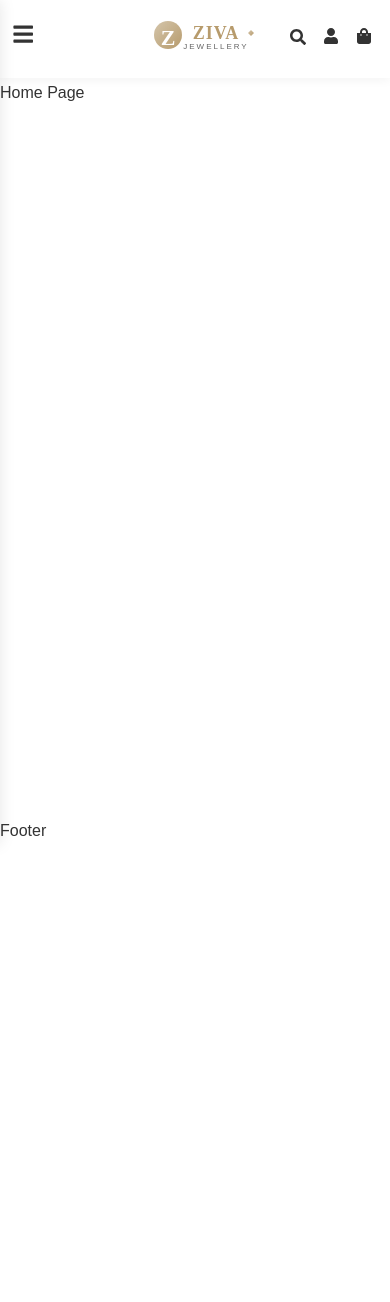
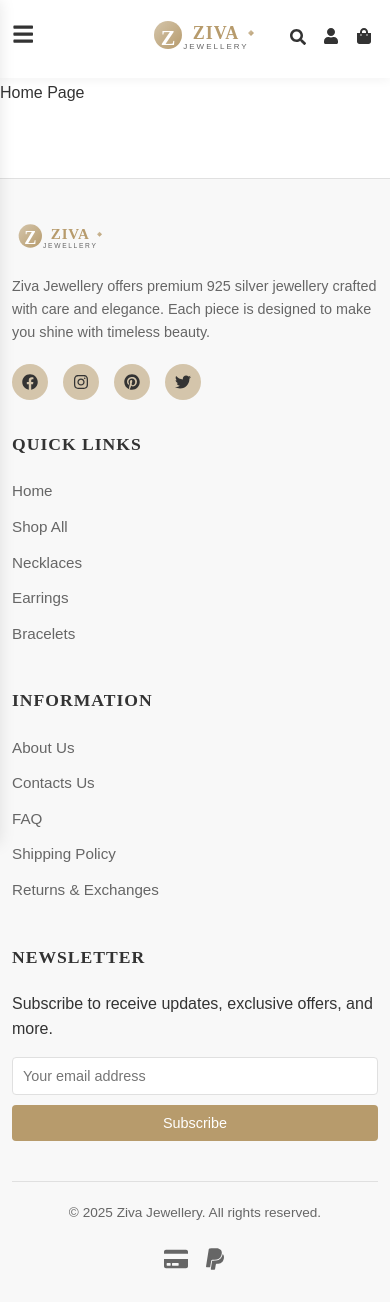
Before and after one commit to spawn08/jewellery-web-app, a React (Create React App) app: page / in a window 390 px wide. Before the commit the page ends 844 px from the top, so only its background shows below. Built offline with nearby package versions, Linux system fonts and the light colour scheme.

Commit message:
Add Footer component with responsive design and social links; include newsletter subscription form and payment method icons

```diff
--- a/src/components/Footer/Footer.css
+++ b/src/components/Footer/Footer.css
@@ -0,0 +1,132 @@
+.site-footer {
+  background-color: #f8f8f8;
+  padding: 60px 0 20px;
+  margin-top: 40px;
+  border-top: 1px solid var(--border-color);
+}
+
+.footer-top {
+  display: grid;
+  grid-template-columns: repeat(auto-fit, minmax(220px, 1fr));
+  gap: 30px;
+  margin-bottom: 40px;
+}
+
+.footer-col h3 {
+  color: var(--secondary-color);
+  margin-bottom: 20px;
+  font-size: 1.1rem;
+  font-weight: 600;
+  text-transform: uppercase;
+  letter-spacing: 1px;
+}
+
+.footer-about {
+  color: var(--light-text);
+  font-size: 0.9rem;
+  line-height: 1.6;
+  margin: 15px 0;
+}
+
+.social-links {
+  display: flex;
+  gap: 15px;
+  margin-top: 20px;
+}
+
+.social-links a {
+  display: flex;
+  align-items: center;
+  justify-content: center;
+  width: 36px;
+  height: 36px;
+  background-color: var(--primary-light);
+  color: var(--secondary-color);
+  border-radius: 50%;
+  font-size: 1rem;
+  transition: all 0.3s ease;
+}
+
+.social-links a:hover {
+  background-color: var(--primary-color);
+  color: white;
+  transform: translateY(-3px);
+}
+
+.footer-col ul {
+  list-style: none;
+  padding: 0;
+  margin: 0;
+}
+
+.footer-col ul li {
+  margin-bottom: 10px;
+}
+
+.footer-col ul li a {
+  color: var(--light-text);
+  transition: color 0.3s ease;
+  font-size: 0.95rem;
+}
+
+.footer-col ul li a:hover {
+  color: var(--primary-color);
+}
+
+.newsletter-form {
+  margin-top: 15px;
+}
+
+.newsletter-form input {
+  width: 100%;
+  padding: 10px;
+  margin-bottom: 10px;
+  border: 1px solid var(--border-color);
+  border-radius: 4px;
+  font-size: 0.9rem;
+}
+
+.newsletter-form button {
+  width: 100%;
+  padding: 10px;
+  font-size: 0.9rem;
+}
+
+.footer-bottom {
+  border-top: 1px solid var(--border-color);
+  padding-top: 20px;
+  display: flex;
+  justify-content: space-between;
+  align-items: center;
+  flex-wrap: wrap;
+  gap: 20px;
+}
+
+.copyright {
+  color: var(--light-text);
+  font-size: 0.85rem;
+}
+
+.payment-methods {
+  display: flex;
+  gap: 15px;
+  color: var(--light-text);
+  font-size: 1.5rem;
+}
+
+@media (max-width: 768px) {
+  .footer-top {
+    grid-template-columns: repeat(auto-fit, minmax(200px, 1fr));
+  }
+
+  .footer-bottom {
+    flex-direction: column;
+    text-align: center;
+  }
+}
+
+@media (max-width: 576px) {
+  .site-footer {
+    padding: 40px 0 20px;
+  }
+}
--- a/src/components/Footer/Footer.jsx
+++ b/src/components/Footer/Footer.jsx
@@ -1,11 +1,123 @@
-import React, {useState, useContext} from 'react';
+import React, { useState, useContext } from "react";
+import { Link } from "react-router-dom";
+import {
+  FaFacebook,
+  FaPinterest,
+  FaInstagram,
+  FaTwitter,
+  FaCreditCard,
+  FaPaypal,
+} from "react-icons/fa";
+import Logo from "../Logo";
+import "./Footer.css";
 
 const Footer = () => {
-    return(
-        <div>
-            Footer
+  const currentYear = new Date().getFullYear();
+  return (
+    <footer className="site-footer">
+      <div className="container">
+        <div className="footer-top">
+          <div className="footer-col">
+            <Logo width={100} height={34} />
+            <p className="footer-about">
+              Ziva Jewellery offers premium 925 silver jewellery crafted with
+              care and elegance. Each piece is designed to make you shine with
+              timeless beauty.
+            </p>
+            <div className="social-links">
+              <a href="#" aria-label="Facebook">
+                <FaFacebook />
+              </a>
+              <a href="#" aria-label="Instagram">
+                <FaInstagram />
+              </a>
+              <a href="#" aria-label="Pinterest">
+                <FaPinterest />
+              </a>
+              <a href="#" aria-label="X">
+                <FaTwitter />
+              </a>
+            </div>
+          </div>
+
+          <div className="footer-col">
+            <h3>Quick Links</h3>
+            <ul>
+              <li>
+                <Link to="/">Home</Link>
+              </li>
+            </ul>
+            <ul>
+              <li>
+                <Link to="/products">Shop All</Link>
+              </li>
+            </ul>
+            <ul>
+              <li>
+                <Link to="/products?category=necklace">Necklaces</Link>
+              </li>
+            </ul>
+            <ul>
+              <li>
+                <Link to="/products?category=earrings">Earrings</Link>
+              </li>
+            </ul>
+            <ul>
+              <li>
+                <Link to="/products?category=bracelet">Bracelets</Link>
+              </li>
+            </ul>
+          </div>
+
+          <div className="footer-col">
+            <h3>Information</h3>
+            <ul>
+              <li>
+                <Link to="/about">About Us</Link>
+              </li>
+              <li>
+                <Link to="/contact">Contacts Us</Link>
+              </li>
+              <li>
+                <Link to="/faq">FAQ</Link>
+              </li>
+              <li>
+                <Link to="/shipping">Shipping Policy</Link>
+              </li>
+              <li>
+                <Link to="/returns">Returns & Exchanges</Link>
+              </li>
+            </ul>
+          </div>
+
+          <div className="footer-col">
+            <h3>Newsletter</h3>
+            <p>Subscribe to receive updates, exclusive offers, and more.</p>
+            <form className="newsletter-form">
+              <input type="email" placeholder="Your email address" />
+              <button type="submit" className="btn btn-primary">
+                Subscribe
+              </button>
+            </form>
+          </div>
         </div>
-    )
-}
+
+        <div className="footer-bottom">
+          <div className="copyright">
+            &copy; {currentYear} Ziva Jewellery. All rights reserved.
+          </div>
+          <div className="payment-methods">
+            <span>
+              <FaCreditCard />
+            </span>
+            <span>
+              <FaPaypal />
+            </span>
+          </div>
+        </div>
+      </div>
+    </footer>
+  );
+};
 
 export default Footer;
--- a/src/components/ImagePlaceHolder/ImagePlaceHolder.jsx
+++ b/src/components/ImagePlaceHolder/ImagePlaceHolder.jsx
@@ -1,6 +1,6 @@
 import React, {useContext} from "react";
 import { Link } from "react-router-dom";
-import "./ImagePlaceholder.css"
+import "./ImagePlaceHolder.css"
 
 const ImagePlaceholder = () => {
     return <div>
```
